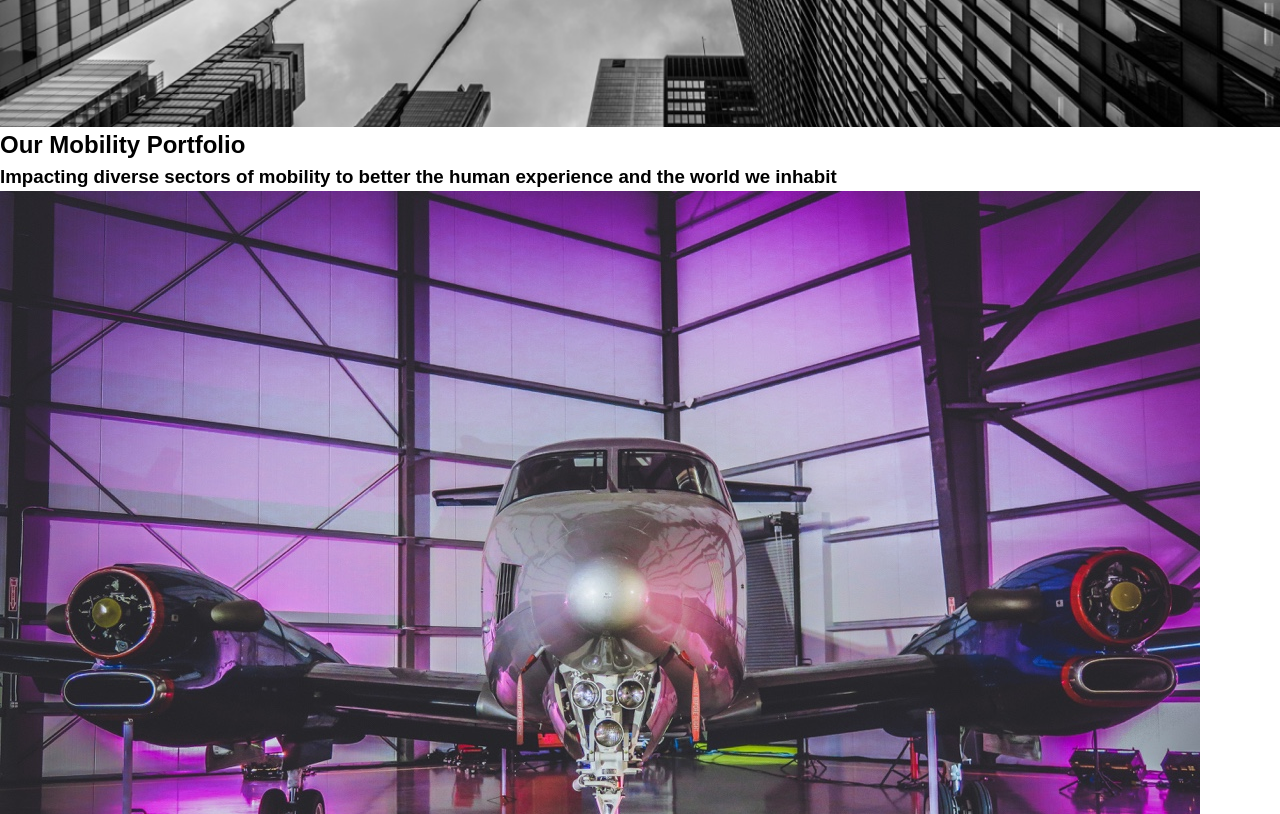
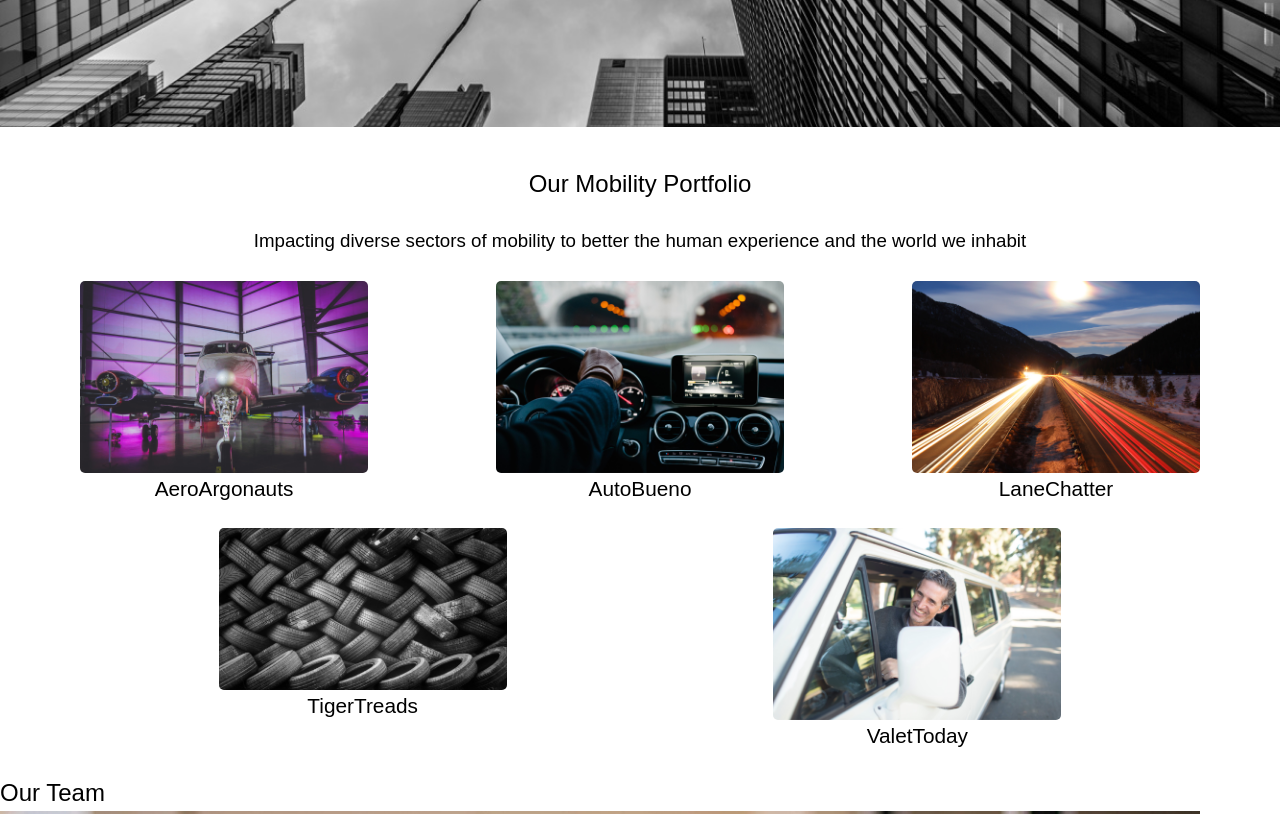
Before and after one commit to eshwarseerdat/vc-expreience, a plain HTML site: page index.html in a window 1280 px wide. Shown: the part 880-1694 px from the top of the page. Drawn offline with Linux system fonts and the light colour scheme; a web font is replaced by a local one.

Commit message:
styled portfolio section

```diff
--- a/styles.css
+++ b/styles.css
@@ -74,10 +74,16 @@ body {
   font-family: "Lexend Mega", sans-serif;
 }
 
+h2,
+h3 {
+  font-weight: 500;
+}
+
 /* header */
 
 header {
   margin-bottom: 1rem;
+  width: 100%;
 }
 
 header h1 {
@@ -119,11 +125,6 @@ li > a {
   width: 100%;
 }
 
-#banner h2,
-#banner h3 {
-  font-weight: 500;
-}
-
 #banner h2 {
   font-size: 2rem;
   margin-bottom: 0.8rem;
@@ -132,3 +133,40 @@ li > a {
 #banner h3 {
   font-size: 1.5rem;
 }
+
+/* portfolio */
+
+#portfolio {
+  display: flex;
+  flex-flow: column wrap;
+  align-items: center;
+  margin-top: 3%;
+}
+
+#portfolio h3 {
+  margin: 2% auto;
+}
+
+#portfolio article {
+  display: flex;
+  flex-flow: row wrap;
+  justify-content: space-evenly;
+}
+
+#portfolio .images {
+  text-align: center;
+  width: 30%;
+  margin-bottom: 1.5rem;
+}
+
+.images > p {
+  font-size: 1.3rem;
+}
+
+#portfolio img {
+  overflow: hidden;
+  border-radius: 5px;
+  margin: auto;
+  max-width: 75%;
+  height: auto;
+}
```
